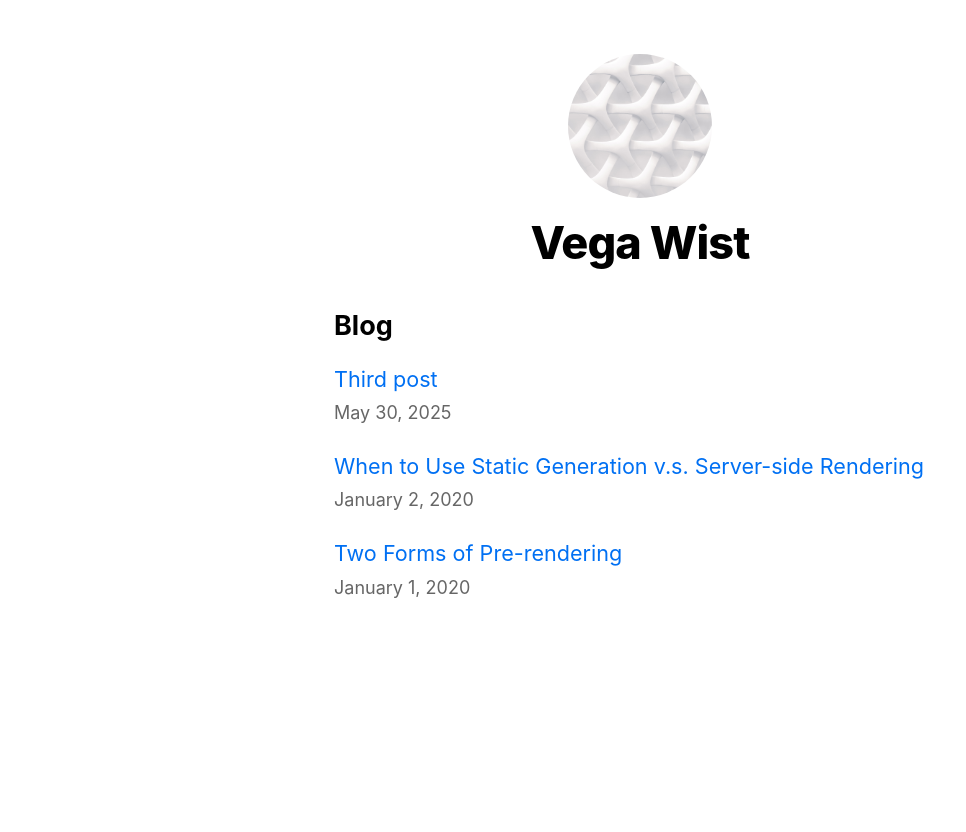
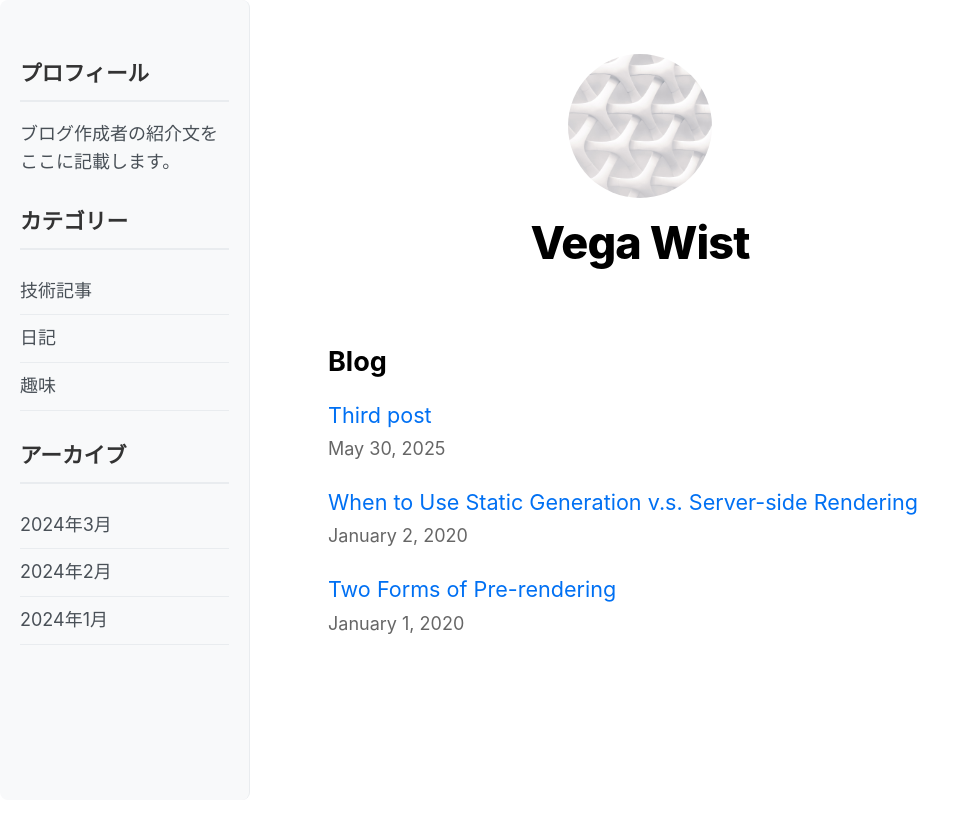
Before and after one commit to vega189674/nextjs-blog, a Next.js app: page / in a window 1280 px wide. Shown: the top 832 px of the page, without its empty margins (0-966 px from the left). Before the commit the page ends 800 px from the top, so only its background shows below. Built offline with nearby package versions, Linux system fonts and the light colour scheme.

Commit message:
サイドバー追加

```diff
--- /dev/null
+++ b/components/Sidebar.js
@@ -0,0 +1,26 @@
+import styles from '../styles/Sidebar.module.css';
+
+export default function Sidebar() {
+  return (
+    <div className={styles.sidebar}>
+      <div className={styles.sidebarContent}>
+        <h3>プロフィール</h3>
+        <p>ブログ作成者の紹介文をここに記載します。</p>
+
+        <h3>カテゴリー</h3>
+        <ul>
+          <li>技術記事</li>
+          <li>日記</li>
+          <li>趣味</li>
+        </ul>
+
+        <h3>アーカイブ</h3>
+        <ul>
+          <li>2024年3月</li>
+          <li>2024年2月</li>
+          <li>2024年1月</li>
+        </ul>
+      </div>
+    </div>
+  );
+}
--- a/components/layout.js
+++ b/components/layout.js
@@ -3,6 +3,7 @@ import Image from 'next/image';
 import styles from './layout.module.css';
 import utilStyles from '../styles/utils.module.css';
 import Link from 'next/link';
+import Sidebar from './Sidebar';
 
 const name = 'Vega Wist';
 export const siteTitle = 'Next.js Sample Website';
@@ -58,12 +59,17 @@ export default function Layout({ children, home }) {
           </>
         )}
       </header>
-      <main>{children}</main>
-      {!home && (
-        <div className={styles.backToHome}>
-          <Link href="/">← Back to home</Link>
+      <div className={styles.mainContent}>
+        <div className={styles.contentArea}>
+          <main>{children}</main>
+          {!home && (
+            <div className={styles.backToHome}>
+              <Link href="/">← Back to home</Link>
+            </div>
+          )}
         </div>
-      )}
+        <Sidebar />
+      </div>
     </div>
   );
 }
--- a/components/layout.module.css
+++ b/components/layout.module.css
@@ -1,15 +1,31 @@
 .container {
-  max-width: 36rem;
+  max-width: 1200px;
   padding: 0 1rem;
   margin: 3rem auto 6rem;
+  position: relative;
 }
 
 .header {
   display: flex;
   flex-direction: column;
   align-items: center;
+  margin-bottom: 2rem;
 }
 
 .backToHome {
   margin: 3rem 0 0;
 }
+
+.mainContent {
+  display: flex;
+  gap: 2rem;
+  margin-top: 2rem;
+  position: relative;
+}
+
+.contentArea {
+  flex: 1;
+  margin-left: 270px; /* サイドバーの幅 + 余白 */
+  min-height: calc(100vh - 200px); /* ビューポートの高さから余白を引いた値 */
+  overflow-y: auto;
+}
--- /dev/null
+++ b/styles/Sidebar.module.css
@@ -0,0 +1,70 @@
+.sidebar {
+  width: 250px;
+  padding: 20px;
+  background-color: #f8f9fa;
+  border-radius: 8px;
+  position: fixed;
+  top: 0;
+  left: 0;
+  height: 100vh;
+  overflow-y: auto;
+  border-right: 1px solid #e9ecef;
+}
+
+.sidebarContent {
+  padding-top: 2rem;
+}
+
+.sidebarContent h3 {
+  font-size: 1.2rem;
+  margin-top: 1.5rem;
+  margin-bottom: 1rem;
+  color: #333;
+  border-bottom: 2px solid #e9ecef;
+  padding-bottom: 0.5rem;
+}
+
+.sidebarContent h3:first-child {
+  margin-top: 0;
+}
+
+.sidebarContent ul {
+  list-style: none;
+  padding: 0;
+  margin: 0;
+}
+
+.sidebarContent li {
+  padding: 0.5rem 0;
+  border-bottom: 1px solid #e9ecef;
+  color: #495057;
+  cursor: pointer;
+  transition: color 0.2s ease;
+}
+
+.sidebarContent li:hover {
+  color: #228be6;
+}
+
+.sidebarContent p {
+  color: #495057;
+  line-height: 1.6;
+}
+
+/* スクロールバーのスタイリング */
+.sidebar::-webkit-scrollbar {
+  width: 6px;
+}
+
+.sidebar::-webkit-scrollbar-track {
+  background: #f1f1f1;
+}
+
+.sidebar::-webkit-scrollbar-thumb {
+  background: #888;
+  border-radius: 3px;
+}
+
+.sidebar::-webkit-scrollbar-thumb:hover {
+  background: #555;
+}
```
